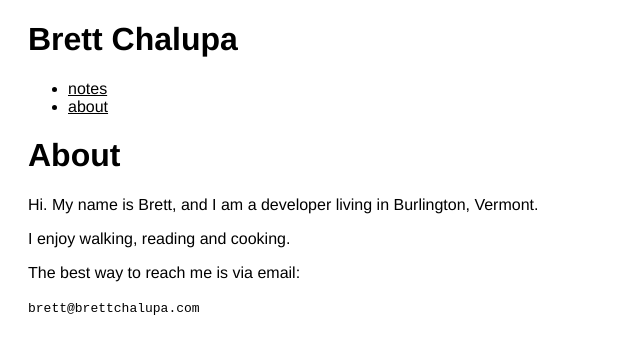
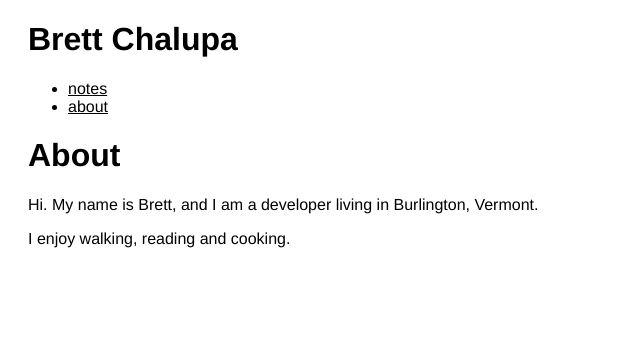
Before and after one commit to brettchalupa/brettchalupa.github.io, a Jekyll site: the page built from about.html, in a window 1280 px wide. Shown: the top 354 px of the page, without its empty margins (0-640 px from the left). Built offline with Jekyll 4.4.1, drawn with Linux system fonts in a browser that asks for light colours; Markdown is read by kramdown in place of the engine named in the settings.

Commit message:
Update the about page - remove email.

```diff
--- a/about.html
+++ b/about.html
@@ -8,7 +8,4 @@ title: About - Brett Chalupa
   <p>Hi. My name is Brett, and I am a developer living in Burlington, Vermont.</p>
 
   <p>I enjoy walking, reading and cooking.</p>
-
-  <p>The best way to reach me is via email:</p>
-  <p><code>brett@brettchalupa.com</code></p>
 </div>
```
